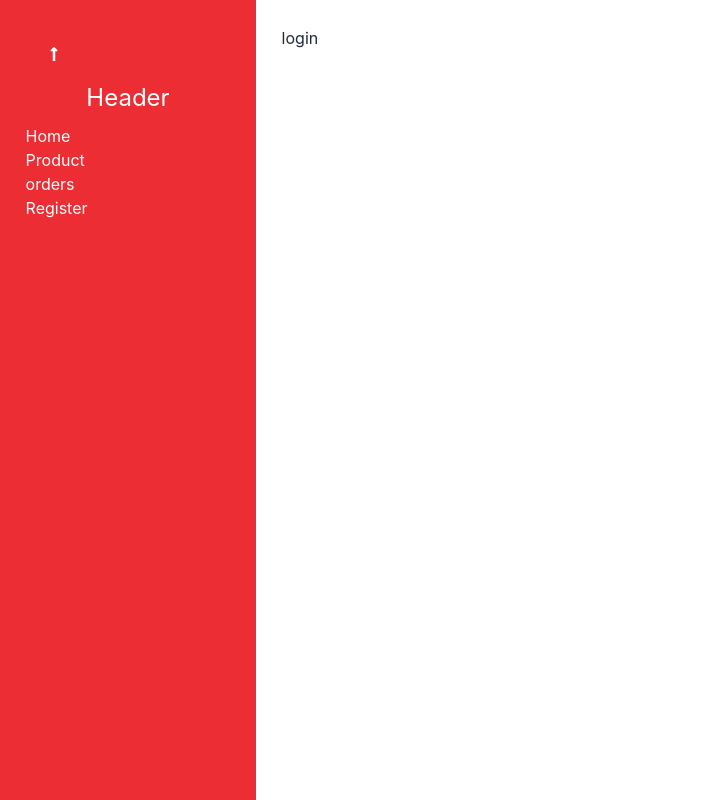
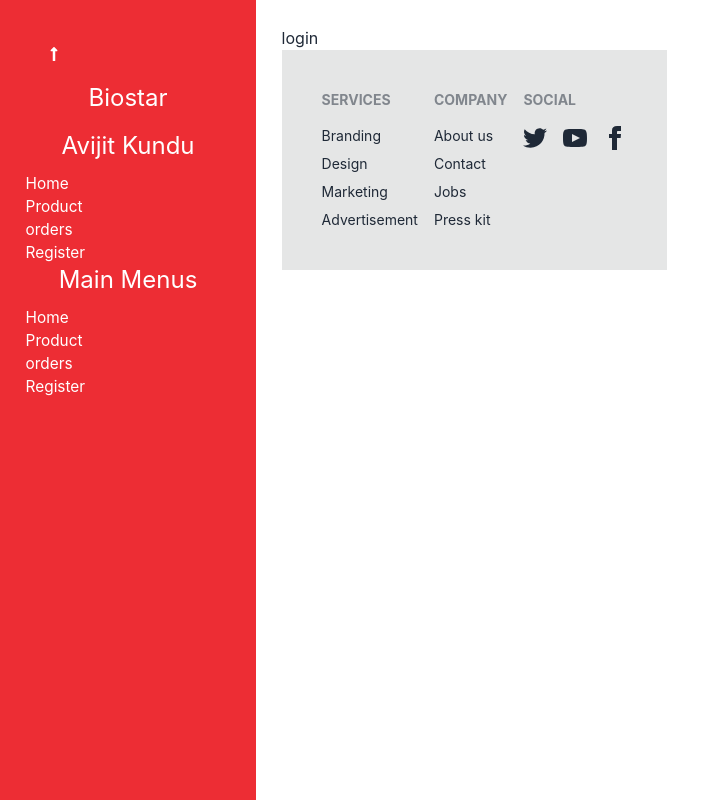
Before and after one commit to bdavijit/bioStar, a React (Create React App) app: page /Login in a window 1280 px wide. Both pictures are taken after a click on the button 40 px from the left and 40 px from the top of the page. Shown: the whole page, without its empty margins (0-704 px from the left). Built offline with nearby package versions, Linux system fonts and the light colour scheme.

Commit message:
business summary

```diff
--- a/src/App.js
+++ b/src/App.js
@@ -7,6 +7,7 @@
 import './style.css';
 import { GiHamburgerMenu } from 'react-icons/gi';
 import { useState } from 'react';
+import Footer from './components/Footer/Footer';
 
 function App() {
       const [navControl , setnavControl ] = useState(false);
@@ -39,6 +40,7 @@
                                           element={<Login />}
                                     ></Route>
                               </Routes>
+                              <Footer/>
                         </div>
                   </div>
             </>
--- /dev/null
+++ b/src/components/Business Summary/BusinessSummary.css
@@ -0,0 +1,14 @@
+.BusinessSummaryBox{
+    display: grid;
+    grid-template-columns: repeat(3 ,1fr);
+    grid-gap: 3rem;
+    padding: 20px;
+    justify-items: center;
+}
+
+.BusinessMenu{
+    display: flex;
+    /* justify-content: center; */
+    align-items: center;
+    flex-direction: column;
+}
--- /dev/null
+++ b/src/components/Business Summary/BusinessSummary.js
@@ -0,0 +1,29 @@
+import React from 'react';
+import { BiUserCheck } from 'react-icons/bi';
+import { MdFeedback } from 'react-icons/md';
+import { GiComputerFan } from 'react-icons/gi';
+import './BusinessSummary.css'
+
+const BusinessSummary = () => {
+      return (
+            <section className='BusinessSummaryBox'>
+                  <div className='BusinessMenu'>
+                        <BiUserCheck className='my-text-color text-2xl' />
+                        <p>100</p>
+                        <h1 className=''>customers</h1>
+                  </div>
+                  <div className='BusinessMenu'>
+                        <MdFeedback className='my-text-color' />
+                        <p>100</p>
+                        Reviews
+                  </div>
+                  <div className='BusinessMenu'>
+                        <GiComputerFan className='my-text-color' />
+                        <p>100</p>
+                        products
+                  </div>
+            </section>
+      );
+};
+
+export default BusinessSummary;
--- /dev/null
+++ b/src/components/Footer/Footer.js
@@ -0,0 +1,64 @@
+import React from 'react';
+
+const Footer = () => {
+      return (
+            <>
+                  <footer class='footer p-10 bg-base-300 text-base-content'>
+                        <div>
+                              <span class='footer-title'>Services</span>
+                              <a class='link link-hover'>Branding</a>
+                              <a class='link link-hover'>Design</a>
+                              <a class='link link-hover'>Marketing</a>
+                              <a class='link link-hover'>Advertisement</a>
+                        </div>
+                        <div>
+                              <span class='footer-title'>Company</span>
+                              <a class='link link-hover'>About us</a>
+                              <a class='link link-hover'>Contact</a>
+                              <a class='link link-hover'>Jobs</a>
+                              <a class='link link-hover'>Press kit</a>
+                        </div>
+                        <div>
+                              <span class='footer-title'>Social</span>
+                              <div class='grid grid-flow-col gap-4'>
+                                    <a>
+                                          <svg
+                                                xmlns='http://www.w3.org/2000/svg'
+                                                width='24'
+                                                height='24'
+                                                viewBox='0 0 24 24'
+                                                class='fill-current'
+                                          >
+                                                <path d='M24 4.557c-.883.392-1.832.656-2.828.775 1.017-.609 1.798-1.574 2.165-2.724-.951.564-2.005.974-3.127 1.195-.897-.957-2.178-1.555-3.594-1.555-3.179 0-5.515 2.966-4.797 6.045-4.091-.205-7.719-2.165-10.148-5.144-1.29 2.213-.669 5.108 1.523 6.574-.806-.026-1.566-.247-2.229-.616-.054 2.281 1.581 4.415 3.949 4.89-.693.188-1.452.232-2.224.084.626 1.956 2.444 3.379 4.6 3.419-2.07 1.623-4.678 2.348-7.29 2.04 2.179 1.397 4.768 2.212 7.548 2.212 9.142 0 14.307-7.721 13.995-14.646.962-.695 1.797-1.562 2.457-2.549z'></path>
+                                          </svg>
+                                    </a>
+                                    <a>
+                                          <svg
+                                                xmlns='http://www.w3.org/2000/svg'
+                                                width='24'
+                                                height='24'
+                                                viewBox='0 0 24 24'
+                                                class='fill-current'
+                                          >
+                                                <path d='M19.615 3.184c-3.604-.246-11.631-.245-15.23 0-3.897.266-4.356 2.62-4.385 8.816.029 6.185.484 8.549 4.385 8.816 3.6.245 11.626.246 15.23 0 3.897-.266 4.356-2.62 4.385-8.816-.029-6.185-.484-8.549-4.385-8.816zm-10.615 12.816v-8l8 3.993-8 4.007z'></path>
+                                          </svg>
+                                    </a>
+                                    <a>
+                                          <svg
+                                                xmlns='http://www.w3.org/2000/svg'
+                                                width='24'
+                                                height='24'
+                                                viewBox='0 0 24 24'
+                                                class='fill-current'
+                                          >
+                                                <path d='M9 8h-3v4h3v12h5v-12h3.642l.358-4h-4v-1.667c0-.955.192-1.333 1.115-1.333h2.885v-5h-3.808c-3.596 0-5.192 1.583-5.192 4.615v3.385z'></path>
+                                          </svg>
+                                    </a>
+                              </div>
+                        </div>
+                  </footer>
+            </>
+      );
+};
+
+export default Footer;
--- a/src/components/Header/Header.js
+++ b/src/components/Header/Header.js
@@ -13,18 +13,40 @@
                   >
                         <FaLongArrowAltUp />
                   </button>
-                  <h1 className='text-center text-2xl'>Header</h1>
+                  <h1 className='text-center text-2xl'>Biostar</h1>
+                  <h1 className='text-center text-2xl mt-4'>Avijit Kundu</h1>
                   <div className='HeaderLinks'>
-                        <Link className='hover:underline' to='/'>
+                        <Link className='hover:underline text-vw' to='/'>
                               Home
                         </Link>
-                        <Link className='hover:underline' to='/Product'>
+                        <Link className='hover:underline text-vw' to='/Product'>
                               Product
                         </Link>
-                        <Link className='hover:underline' to='/Orders'>
+                        <Link className='hover:underline text-vw' to='/Orders'>
                               orders
                         </Link>
-                        <Link className='hover:underline' to='/Register'>
+                        <Link
+                              className='hover:underline text-vw'
+                              to='/Register'
+                        >
+                              Register
+                        </Link>
+                  </div>
+                  <h1 className='text-center text-2xl'>Main Menus</h1>
+                  <div className='HeaderLinks'>
+                        <Link className='hover:underline text-vw' to='/'>
+                              Home
+                        </Link>
+                        <Link className='hover:underline text-vw' to='/Product'>
+                              Product
+                        </Link>
+                        <Link className='hover:underline text-vw' to='/Orders'>
+                              orders
+                        </Link>
+                        <Link
+                              className='hover:underline text-vw'
+                              to='/Register'
+                        >
                               Register
                         </Link>
                   </div>
--- /dev/null
+++ b/src/components/Parts/Parts.js
@@ -0,0 +1,7 @@
+import React from 'react';
+
+const Parts = () => {
+    return <div>Parts</div>;
+};
+
+export default Parts;
--- /dev/null
+++ b/src/components/Reviews/Reviews.js
@@ -0,0 +1,7 @@
+import React from 'react';
+
+const Reviews = () => {
+    return <div>Reviews</div>;
+};
+
+export default Reviews;
--- a/src/style.css
+++ b/src/style.css
@@ -8,8 +8,11 @@
 .Bg-my-primary{
     background-color: #ed2d34;
 }
+.my-text-color{
+    color: #ed2d34;
+}
 .NavBox{
-    padding: 2%;
+    padding: 2% 2% 0 2%;
     background-color: #ed2d34;
     /* height: 100vh; */
     /* position: sticky; */
@@ -17,8 +20,8 @@
     bottom:0;
     position:fixed;
     width: 20%;
-    /* overflow-y:scroll; */
-    /* overflow-x:hidden; */
+    /* overflow-y:scroll;
+     overflow-x:hidden;  */
 }
 .MainBody{
     padding: 2%;
@@ -27,3 +30,8 @@
 .MoveBody{
     margin-left: 20%;
 }
+
+
+.text-vw{
+    font-size: 1.2vw;
+}
```
Also changed, not shown: src/components/Footer/Footer.css (added), src/components/Home/Home.js, src/components/Parts/Parts.css (added), src/components/Reviews/Reviews.css (added).
